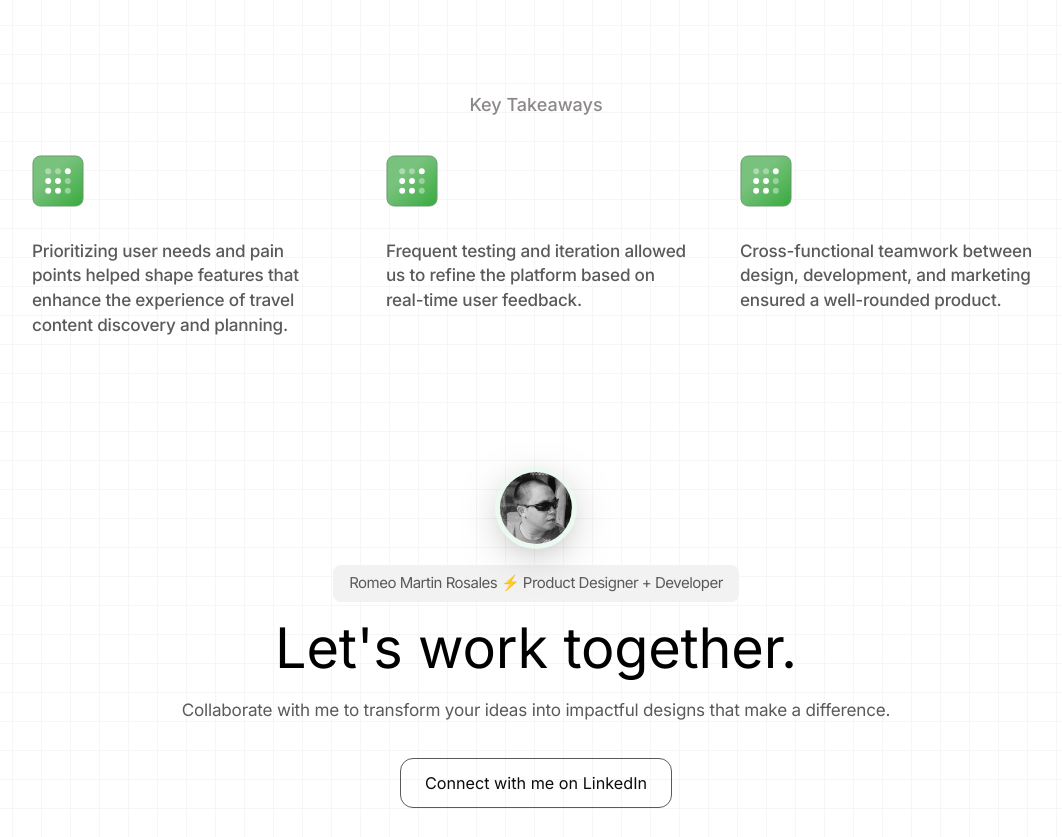
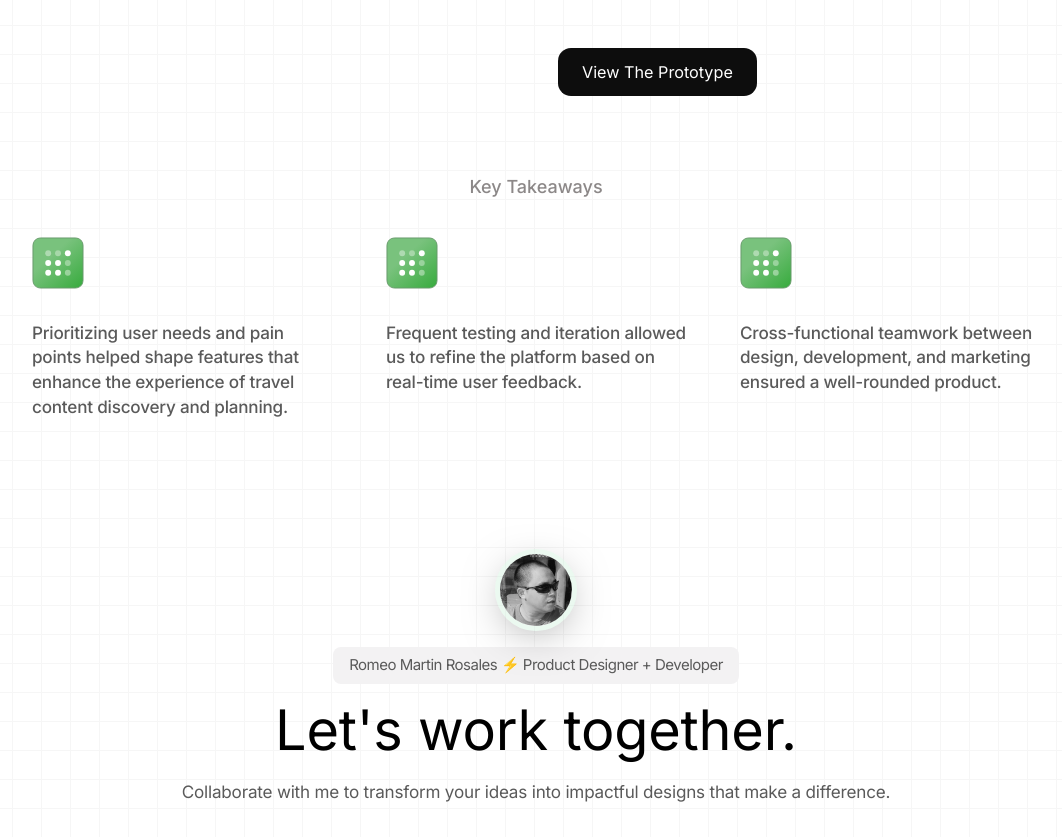
Before and after one commit to rmrosales/portfolio, a plain HTML site: page cs-wandepath.html in a window 1280 px wide. Shown: the part 4615-5452 px from the top of the page, without its empty margins (104-1166 px from the left). Drawn offline with Linux system fonts and the light colour scheme.

Commit message:
Added button to prototype

```diff
--- a/cs-wandepath.html
+++ b/cs-wandepath.html
@@ -192,6 +192,10 @@
                     <p>The platform helps users discover the best locations, considering factors like peak times for their followers, optimal lighting for photos, and local culture. With easy-to-follow itineraries and real-time insights, Wanderpath takes the guesswork out of planning, so content creators can focus on capturing content.
                     </p>
                 </div>
+                <div class="about-cta-set-wrapper">
+                    <a class="hero-cta" href="https://www.figma.com/proto/frMQB0OkZnzwRPAOex05VF?node-id=2493:28941" target="_blank">View The Prototype</a>
+                    <!-- <a class="cta" href="#">Explore Wanderpath</a> -->
+                </div>
             </div>
         </section>
 
```
